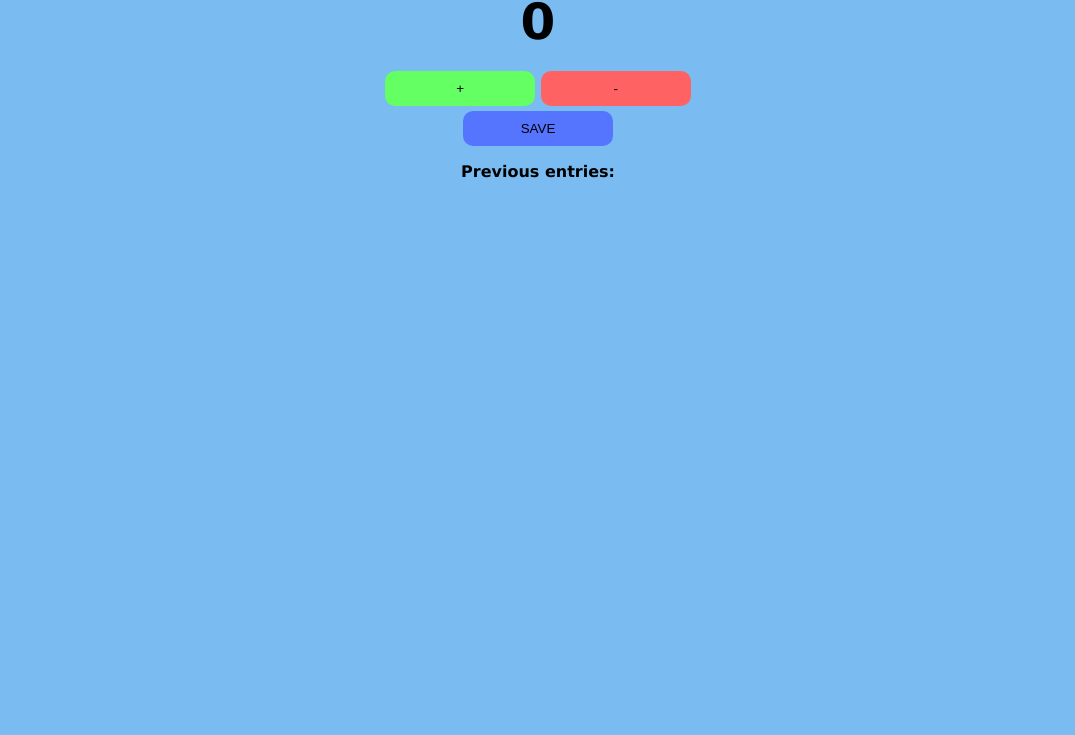
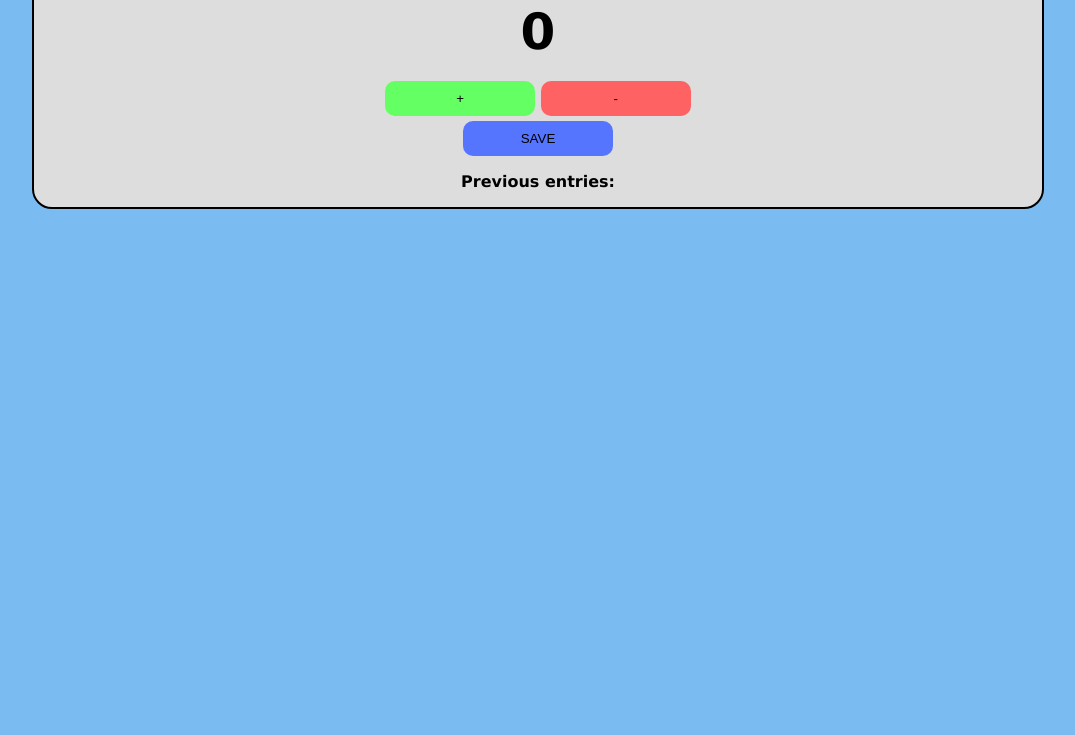
Before and after one commit to korot0/Basic-Counter-App, a plain HTML site: page index.html in a window 1280 px wide. Shown: the part 65-800 px from the top of the page, without its empty margins (102-1177 px from the left). Drawn offline with Linux system fonts and the light colour scheme.

Commit message:
Add container

```diff
--- a/index.html
+++ b/index.html
@@ -4,12 +4,14 @@
     </head>
     <body>
 
+        <div class="container">
         <h1>Basic Counter App</h1>
         <h2 id="count-el">0</h2>
         <button id="plus-btn" onclick="increment()">+</button>
         <button id="minus-btn" onclick="decrement()">-</button>
         <button id="save-btn" onclick="save()">SAVE</button>
         <p id="save-el">Previous entries: </p>
+        </div>
         <script src="javascript.js">
             nnerText
         </script>
--- a/style.css
+++ b/style.css
@@ -11,6 +11,14 @@ body {
     font-weight: bold;
     text-align: center;
     background: rgb(122, 188, 241);
+}
+
+.container {
+    background: rgb(221, 221, 221);
+    max-width: 80%;
+    margin: auto;
+    border: 2px solid black;
+    border-radius: 20px;
 }
 
 h1 {
```
